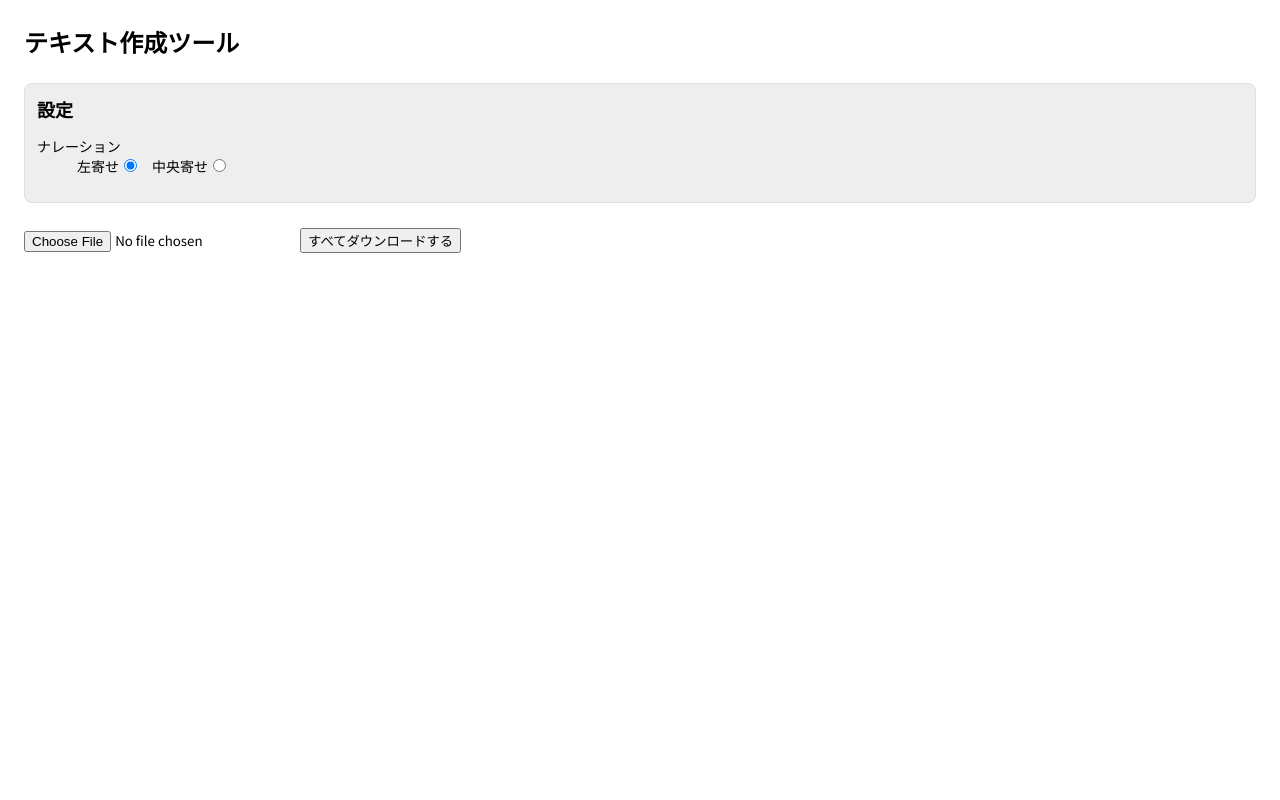
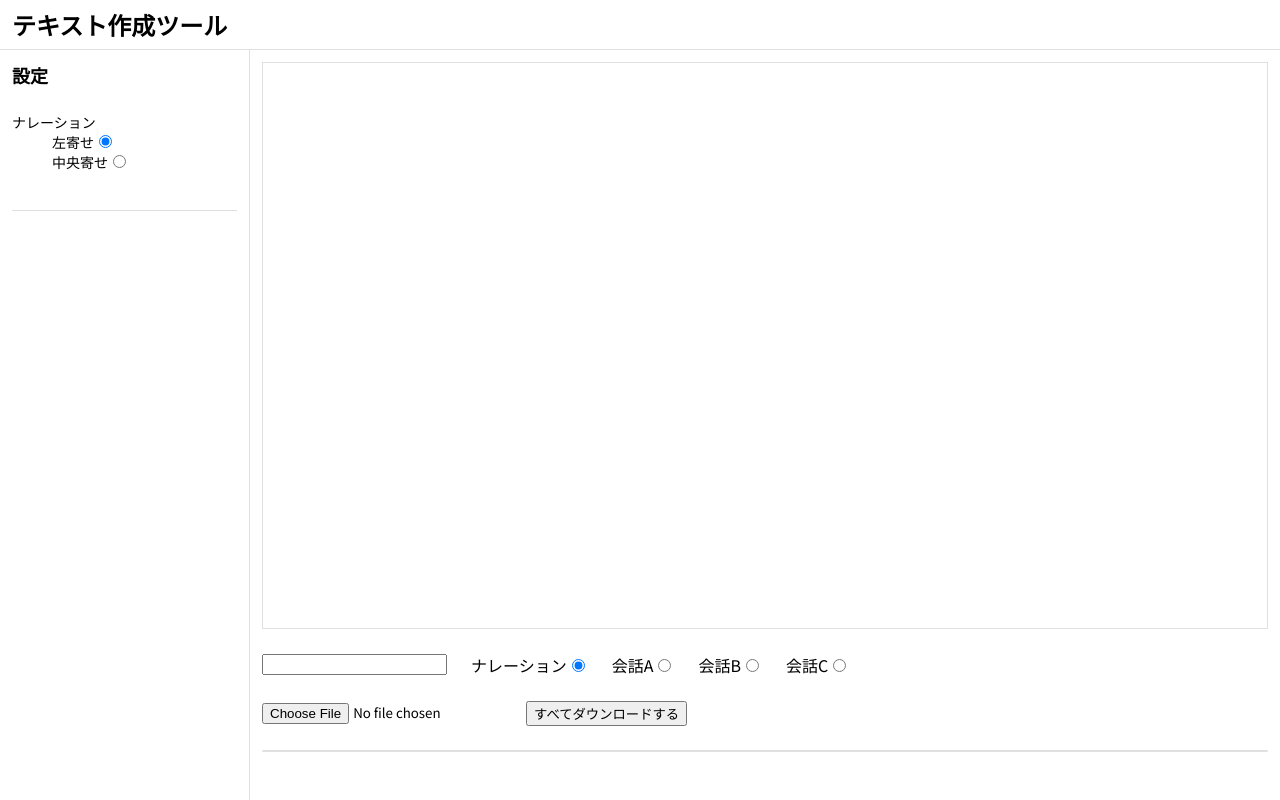
Before and after one commit to Y-2G/text2image, a Next.js app: page / in a window 1280 px wide. Built offline with nearby package versions, Linux system fonts and the light colour scheme.

Commit message:
add text box

```diff
--- a/models/Analyzer.ts
+++ b/models/Analyzer.ts
@@ -32,6 +32,7 @@ export default class Analyzer {
   public execute() {
     const w: number = this.settings.limit.max.x - this.settings.limit.min.x;
     const y: number = this.settings.limit.max.y - this.settings.limit.min.y;
+
     this._scene = new Scene();
     this._scene.size = new Size( w, y );
 
--- /dev/null
+++ b/models/ContextForText.ts
@@ -0,0 +1,24 @@
+import Token from './Token'
+
+export default class ContextForText {
+
+  private readonly _reader: any;
+
+  public constructor( reader: any ) {
+    this._reader = reader;
+  }
+
+  public createTokenList() {
+    const result: Array<object> = [];
+
+    // トークンの型
+    let t: string = this._reader.type;
+
+    // トークンの値
+    let v: Array<string> = [ this._reader.value ];
+
+    result.push( new Token( t, v ) );
+
+    return result;
+  }
+}
--- a/models/Drawer.ts
+++ b/models/Drawer.ts
@@ -9,10 +9,10 @@ export default class Drawer {
 
   private _settings;
 
-  public constructor( reader, settings ) {
+  public constructor( context, settings ) {
     this._settings = settings;
 
-    this._context = new Context( reader );
+    this._context = context;
 
     this._analyzer = new Analyzer( this._context, settings );
   }
--- a/pages/index.tsx
+++ b/pages/index.tsx
@@ -1,15 +1,22 @@
-import React, { useState, useEffect } from 'react'
-import Head from 'next/head'
-import styles from '../styles/Home.module.css'
-
+// Models
 import JSZip from 'jszip'
 
 import Limit from '../models/Limit'
 import Vector from '../models/Vector'
-import Convertor from '../models/Convertor'
 import Drawer from '../models/Drawer'
 import Settings from '../models/Settings'
+import Convertor from '../models/Convertor'
+import Context from '../models/Context'
+import ContextForText from '../models/ContextForText'
+
+// Components
+import React, { useState, useEffect } from 'react'
+import Head from 'next/head'
+
 import Loader from './loader'
+
+// Styles
+import styles from '../styles/Home.module.css'
 
 export default function Home() {
   return (
@@ -65,7 +72,7 @@ const Container = () => {
   }
 
   // ファイル選択イベント
-  const onChange = (e) => {
+  const onChangeFile = e => {
     setIsLoading( true );
 
     const files = e.target.files;
@@ -77,7 +84,9 @@ const Container = () => {
     reader.readAsText( files[ 0 ] );
 
     reader.onload = () => {
-      const drawer: Drawer = new Drawer( reader, settings );
+      const constext: Context = new Context( reader );
+
+      const drawer: Drawer = new Drawer( constext, settings );
 
       const list = drawer.draw();
 
@@ -87,11 +96,10 @@ const Container = () => {
 
       setIsLoading( false );
     }
-
   }
 
   // ラジオボタン選択イベント
-  const onChangeRadio = e => {
+  const onChangeRadioNaAlign = e => {
     const alignNA = e.target.id;
     settings.text['N'].align = alignNA;
     setSettings( settings );
@@ -136,36 +144,92 @@ const Container = () => {
     return list;
   }
 
+  const onChangeRadioTextType = e => {
+
+  }
+
+  const onChangeTextPartialDraw = e => {
+    if( e.target.value === '' )return;
+
+    setIsLoading( true );
+
+    console.log( e.target.value )
+
+    const context = new ContextForText( { type: 'N', value: e.target.value } );
+
+    const drawer: Drawer = new Drawer( context, settings );
+
+    const list = drawer.draw();
+
+    setPingList( list );
+
+    setFileName( 'test' );
+
+    setIsLoading( false );
+
+  }
+
   return (
     <div className={ styles.container } >
       <header className={ styles.header } >
         <h1 className={ styles.title }>テキスト作成ツール</h1>
       </header>
 
-      <canvas id="canvas" className={ styles.canvas } width={ CANVAS_WIDTH } height={ CANVAS_HEIGHT }></canvas>
-
-      <div className={ styles.form }>
-        <div className={ styles.settings }>
+      <div className={ styles.aside }>
+        <section className={ styles.section }>
+          <div className={ styles.row }>
             <h2 className={ styles.subtitle }>設定</h2>
+          </div>
           <dl className={ styles.table }>
             <dt className={ styles.kind }>ナレーション</dt>
             <dd className={ styles.detail }>
-              <label htmlFor="left" className={ styles.label }>左寄せ</label>
-              <input id="left" className={ styles.radio } type="radio" name="na" onChange={ onChangeRadio } defaultChecked />
-              <label htmlFor="center" className={ styles.label }>中央寄せ</label>
-              <input id="center" className={ styles.radio } type="radio" name="na" onChange={ onChangeRadio } />
+              <div>
+                <label htmlFor="textAlignNL" className={ styles.label }>左寄せ</label>
+                <input id="textAlignNL" className={ styles.radio } type="radio" name="text-align-n" onChange={ onChangeRadioNaAlign } defaultChecked />
+              </div>
+              <div>
+                <label htmlFor="textAlignNC" className={ styles.label }>中央寄せ</label>
+                <input id="textAlignNC" className={ styles.radio } type="radio" name="text-align-n" onChange={ onChangeRadioNaAlign } />
+              </div>
             </dd>
           </dl>
+        </section>
       </div>
 
-        <input className={ styles.file } type="file" onChange={ onChange } />
+      <div className={ styles.main }>
+        <div className={ styles[ 'canvas-holder' ] }>
+          <canvas id="canvas" className={ styles.canvas } width={ CANVAS_WIDTH } height={ CANVAS_HEIGHT }></canvas>
+        </div>
+
+        <div className={ styles.row }>
+          <input id="textPartial" className={ styles.radio } type="text" name="text" onChange={ onChangeTextPartialDraw } />
+          <div className={ styles[ 'input-group' ] }>
+            <label htmlFor="textTypeN" className={ styles.label }>ナレーション</label>
+            <input id="textTypeN" className={ styles.radio } type="radio" name="text-type" onChange={ onChangeRadioTextType } defaultChecked />
+          </div>
+          <div className={ styles[ 'input-group' ] }>
+            <label htmlFor="textTypeA" className={ styles.label }>会話A</label>
+            <input id="textTypeA" className={ styles.radio } type="radio" name="text-type" onChange={ onChangeRadioTextType } />
+          </div>
+          <div className={ styles[ 'input-group' ] }>
+            <label htmlFor="textTypeB" className={ styles.label }>会話B</label>
+            <input id="textTypeB" className={ styles.radio } type="radio" name="text-type" onChange={ onChangeRadioTextType } />
+          </div>
+          <div className={ styles[ 'input-group' ] }>
+            <label htmlFor="textTypeC" className={ styles.label }>会話C</label>
+            <input id="textTypeC" className={ styles.radio } type="radio" name="text-type" onChange={ onChangeRadioTextType } />
+          </div>
+        </div>
+
+        <div className={ styles.row }>
+          <input className={ styles.file } type="file" onChange={ onChangeFile } />
           <Button className={ styles.button } value="すべてダウンロードする" onClick={ onClickDownloadAll } />
-
         </div>
 
         <div className={styles.preview}>{ renderImgList() }</div>
+      </div>
 
-      <Loader visible={ isLoading ? 'visible' : 'hidden' } />
+      <Loader visible={ isLoading === true ? 'visible' : 'hidden' } />
     </div>
   );
 }
--- a/styles/Home.module.css
+++ b/styles/Home.module.css
@@ -2,36 +2,89 @@
 
 .container {
     width: 100%;
-    padding: 24px;
     font-family: 'Noto Sans JP', sans-serif;
 }
 
-.canvas {
-    display: none;
+.header {
+    display: flex;
+    align-items: center;
+    width: 100%;
+    height: 50px;
+    padding: 12px;
+    border-bottom: 1px solid #E0E0E0;
+    position: fixed;
+    top: 0;
+    left: 0;
+    background: #fff;
+    z-index: 2;
 }
 
-.header {
+.aside {
+    width: 250px;
+    height: 100%;
+    padding: 12px;
+    position: fixed;
+    left: 0;
+    top: 50px;
+    border-right: 1px solid #E0E0E0;
+}
+
+.section {
+    width: 100%;
+    padding: 24px 0;
+    border-bottom: 1px solid #E0E0E0;
+}
+
+.section:first-child {
+    padding-top: 0;
+}
+
+.main {
+    width: calc( 100% - 250px );
+    position: absolute;
+    left: 250px;
+    top: 50px;
+    padding: 12px;
+}
+
+.canvas-holder {
+    position: relative;
     width: 100%;
     margin-bottom: 24px;
+    border: 1px solid #E0E0E0;
+}
+
+.canvas-holder::before {
+    content:"";
+    display: block;
+    /* 9 ÷ 16 × 100 */
+    padding-top: 56.25%;
+}
+
+.canvas {
+    width: 100%;
+    position: absolute;
+    top: 0;
+    left: 0;
+}
+
+.row {
+    display: flex;
+    flex-wrap: wrap;
+    align-items: center;
+    padding: 0;
+    margin-bottom: 24px;
+}
+
+.row > label {
+    display: flex;
+    align-items: center;
+    font-size: 16px;
 }
 
 .title {
     font-size: 24px;
     margin: 0;
-}
-
-.form {
-    width: 100%;
-    margin-bottom: 24px;
-}
-
-.settings {
-    width: 100%;
-    padding: 12px;
-    background: #eee;
-    margin-bottom: 24px;
-    border-radius: 8px;
-    border: 1px solid #E0E0E0;
 }
 
 .subtitle {
@@ -62,11 +115,20 @@
 
 .button {
     font-family: inherit;
+    margin-left: 12px;
+}
+
+.input-group {
     margin-left: 24px;
 }
 
+/* .preview */
 .preview {
     width: 100%;
+    border-radius: 8px;
+    background: #eee;
+    border: 1px solid #E0E0E0;
+
 }
 
 .preview > a {
@@ -78,9 +140,10 @@
 
 .preview > a > img {
     width: 100%;
-    border: 1px solid #ccc;
+    background: #fff;
 }
 
+/* .loader */
 .loader {
     width: 100%;
     height: 100%;
```
Lines whose indentation alone changed are shown as unchanged.
